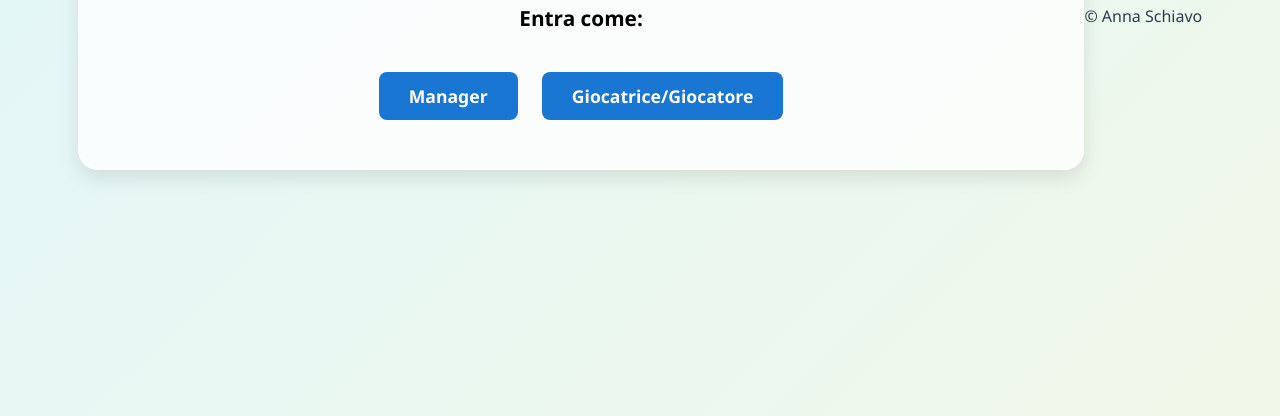
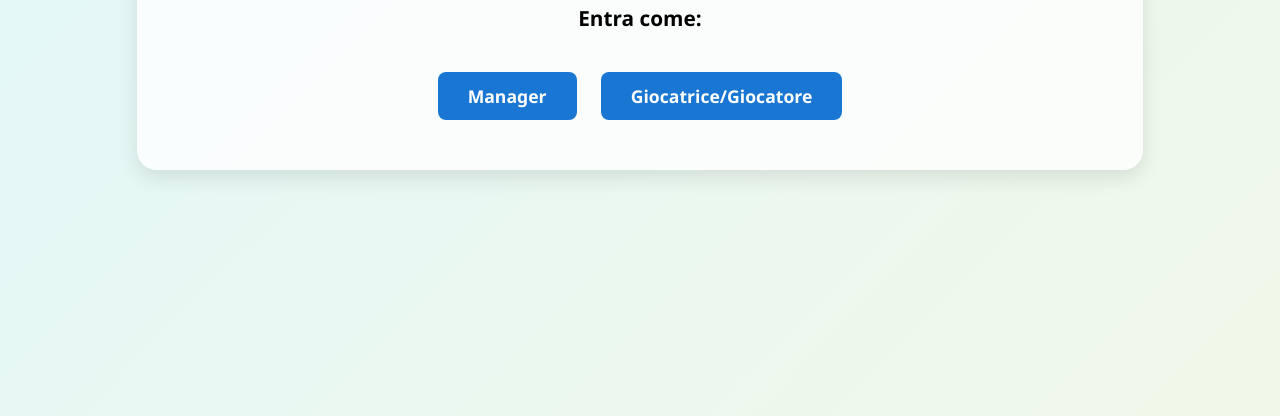
Before and after one commit to as-x0/NotteDellaRicerca2025, a website: page public/index.html in a window 1280 px wide. Shown: the part 384-800 px from the top of the page. Drawn offline with Linux system fonts and the light colour scheme.

Commit message:
Update index.html

```diff
--- a/public/index.html
+++ b/public/index.html
@@ -57,6 +57,17 @@
     .btn-alt:hover {
       background: #1565c0;
     }
+    footer.copyright {
+      border-top: none !important;
+      position: fixed;
+      bottom: -45px;
+      right: -250px;
+      font-size: 5px;
+      color: #999999;
+      font-family: 'Poppins', sans-serif;
+      pointer-events: none;
+      z-index: 50;
+    }
   </style>
 </head>
 <body>
```
